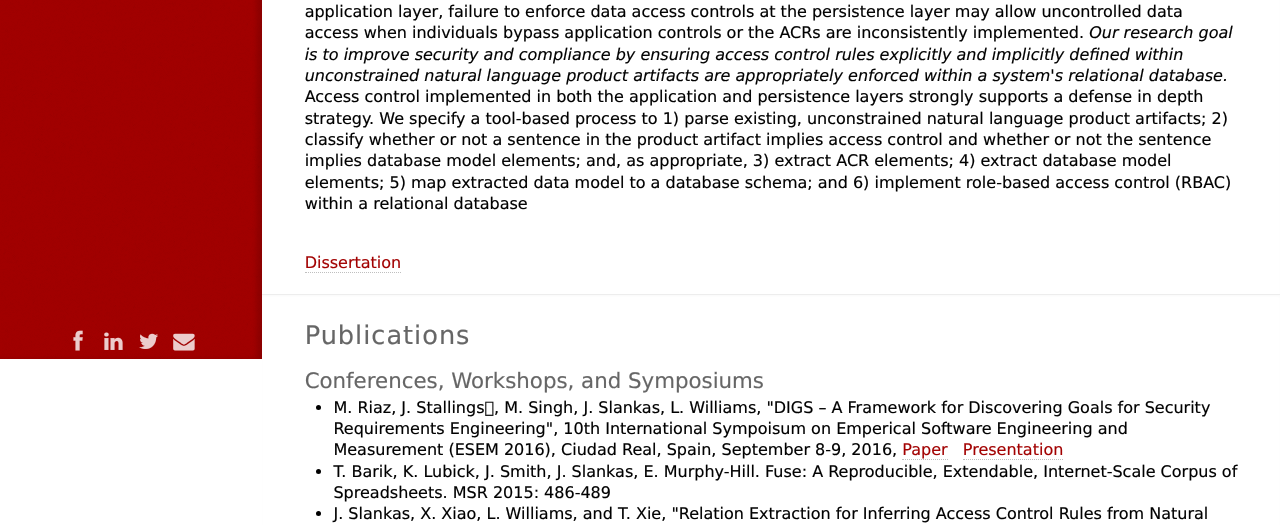
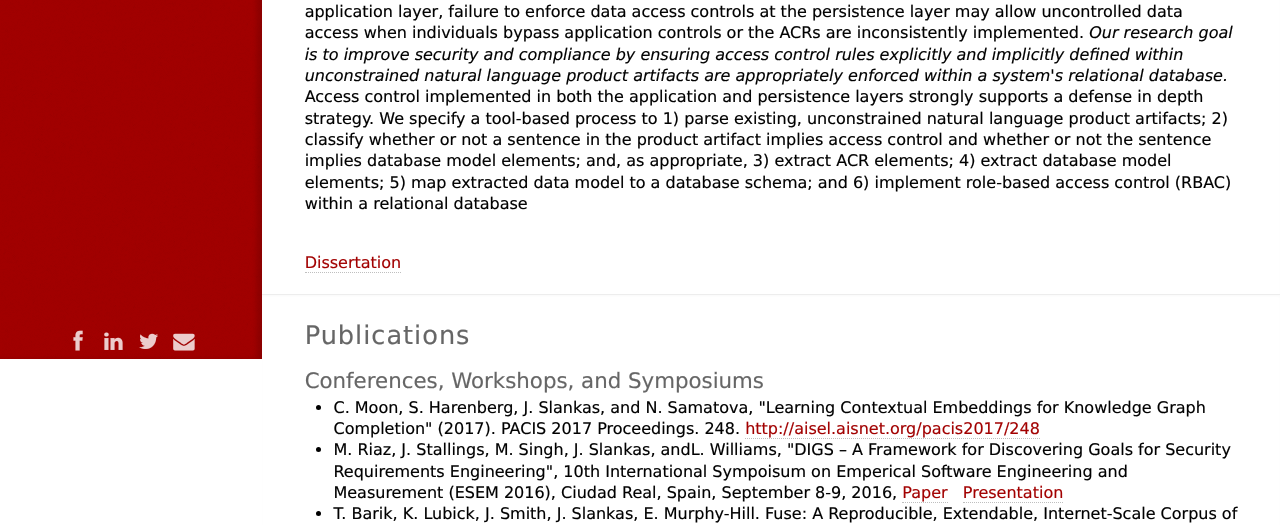
Before and after one commit to slankas/personal_website, a plain HTML site: page index.html in a window 1280 px wide. Shown: the part 441-966 px from the top of the page. Drawn offline with Linux system fonts and the light colour scheme.

Commit message:
Removed extraneous char, add Changsung's paper

```diff
--- a/index.html
+++ b/index.html
@@ -124,7 +124,8 @@
 							</header>
 								<h4>Conferences, Workshops, and Symposiums</h4>
 								<ul>
-								<li>M. Riaz, J. Stallings, M. Singh, J. Slankas, L. Williams, "DIGS – A Framework for Discovering Goals for Security Requirements Engineering", 10th International Sympoisum on Emperical Software Engineering and Measurement (ESEM 2016), Ciudad Real, Spain, September 8-9, 2016, <a href="/papers/ESEM-2016-DIGS-paper.pdf">Paper</a>&nbsp;&nbsp;&nbsp;<a href="/papers/ESEM-2016-DIGS-presentation.pptx">Presentation</a> </li>
+								<li>C. Moon, S. Harenberg, J. Slankas, and N. Samatova, "Learning Contextual Embeddings for Knowledge Graph Completion" (2017). PACIS 2017 Proceedings. 248. <a href="http://aisel.aisnet.org/pacis2017/248">http://aisel.aisnet.org/pacis2017/248</a></li>
+								<li>M. Riaz, J. Stallings, M. Singh, J. Slankas,  andL. Williams, "DIGS – A Framework for Discovering Goals for Security Requirements Engineering", 10th International Sympoisum on Emperical Software Engineering and Measurement (ESEM 2016), Ciudad Real, Spain, September 8-9, 2016, <a href="/papers/ESEM-2016-DIGS-paper.pdf">Paper</a>&nbsp;&nbsp;&nbsp;<a href="/papers/ESEM-2016-DIGS-presentation.pptx">Presentation</a> </li>
 								<li>T. Barik, K. Lubick, J. Smith, J. Slankas, E. Murphy-Hill. Fuse: A Reproducible, Extendable, Internet-Scale Corpus of Spreadsheets. MSR 2015: 486-489</li>
 								<li>J. Slankas, X. Xiao, L. Williams, and T. Xie, "Relation Extraction for Inferring Access Control Rules from Natural Language Artifacts" , 2014 Annual Computer Security Applications Conference (ACSAC 2014), New Orleans, LA.</li>
 								<li>M. Riaz, J. Slankas, J. King, and L. Williams, "Using Templates to Elicit Implied Security Requirements from Functional Requirements − A Controlled Experiment", ACM / IEEE  8th International Symposium on Empirical Software Engineering and Measurement  (ESEM 2014), Torino, Italy, September 18-19, 2014</li>
```
